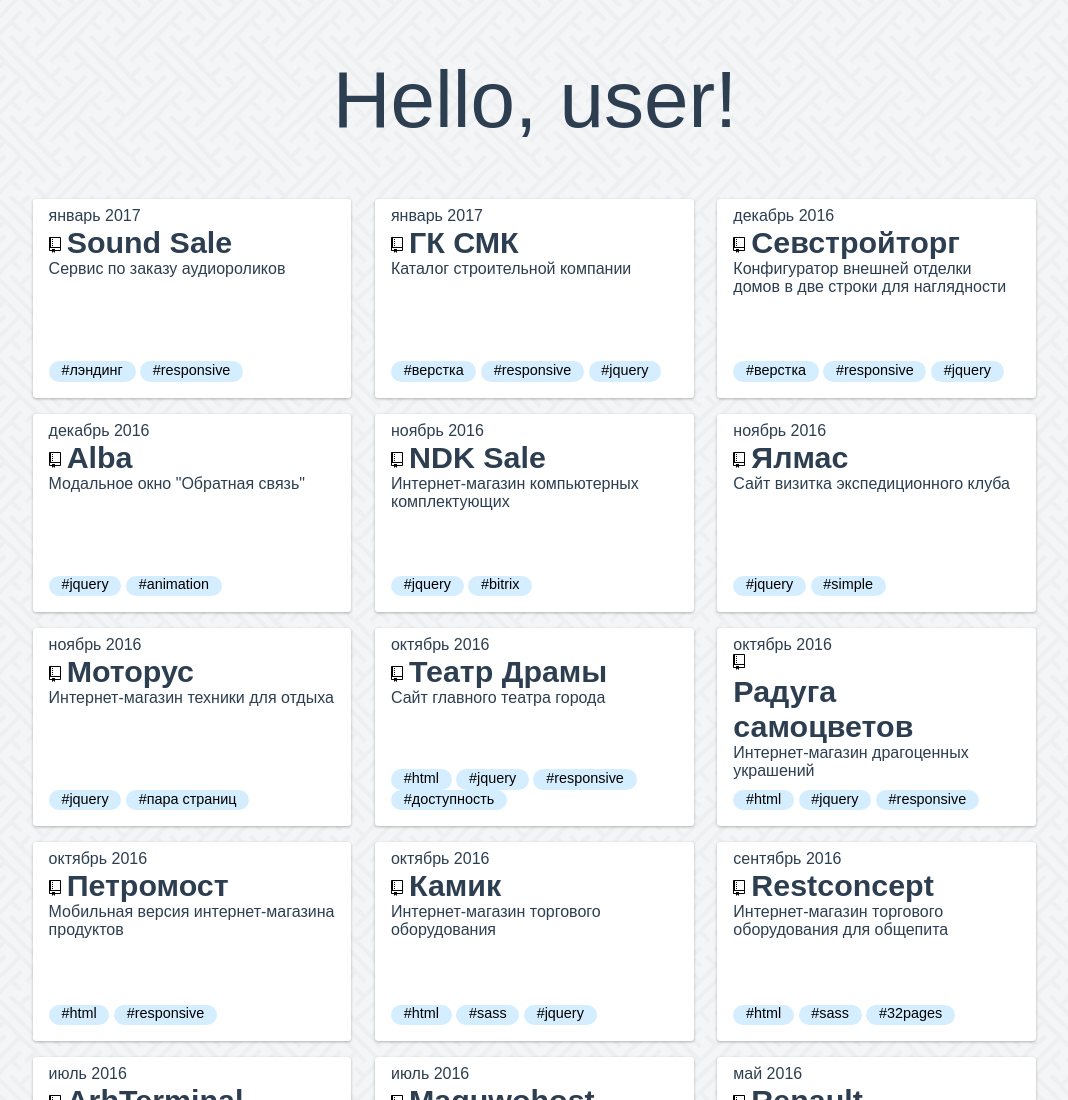
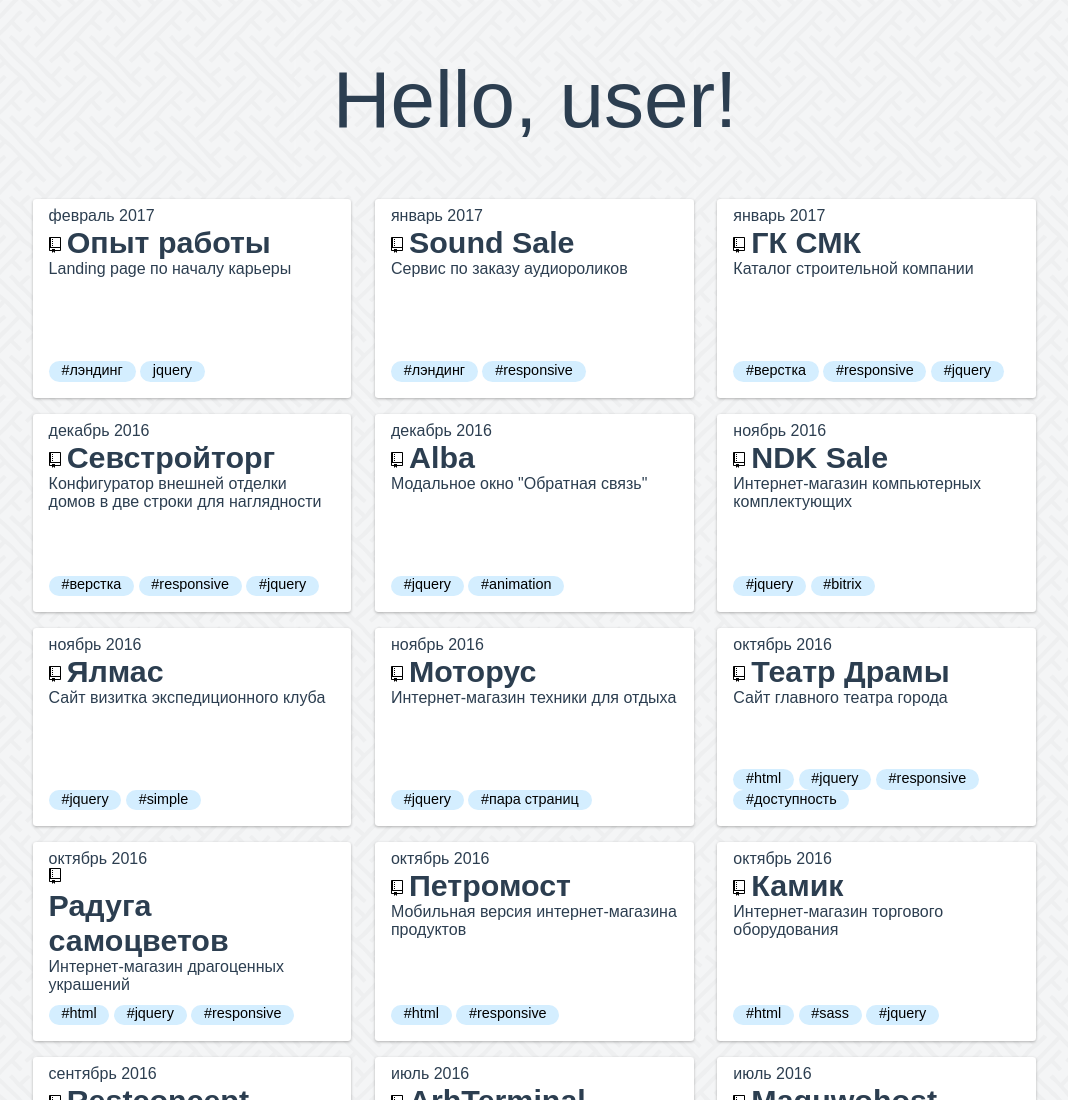
Before and after one commit to abestuzhev/abestuzhev.github.io, a website: page index.html in a window 1280 px wide. Shown: the top 1100 px of the page, without its empty margins (105-1173 px from the left). Drawn offline with Linux system fonts and the light colour scheme; a web font is replaced by a local one.

Commit message:
add experience-landing

```diff
--- a/index.html
+++ b/index.html
@@ -12,6 +12,23 @@
   <section class="layout">
 
     <div class="grid">
+
+      <div class="grid_item">
+        <div class="c-card">
+          <a class="c-card_l-link" href="experience-landing/">
+            <div class="c-card_date">февраль 2017</div>
+            <div class="c-card_title">
+              <svg aria-hidden="true" class="c-card_icon" height="16" version="1.1" viewBox="0 0 12 16" width="12"><path fill-rule="evenodd" d="M4 9H3V8h1v1zm0-3H3v1h1V6zm0-2H3v1h1V4zm0-2H3v1h1V2zm8-1v12c0 .55-.45 1-1 1H6v2l-1.5-1.5L3 16v-2H1c-.55 0-1-.45-1-1V1c0-.55.45-1 1-1h10c.55 0 1 .45 1 1zm-1 10H1v2h2v-1h3v1h5v-2zm0-10H2v9h9V1z"></path></svg>
+              <h3>Опыт работы</h3>
+            </div>
+            <div class="c-card_text">Landing page по началу карьеры</div>
+            <div class="c-card_tags">
+              <span class="c-card_hash">#лэндинг</span>
+              <span class="c-card_hash">jquery</span>
+            </div>
+          </a>
+        </div>
+      </div><!--end grid_item-->
 
       <div class="grid_item">
         <div class="c-card">
```
